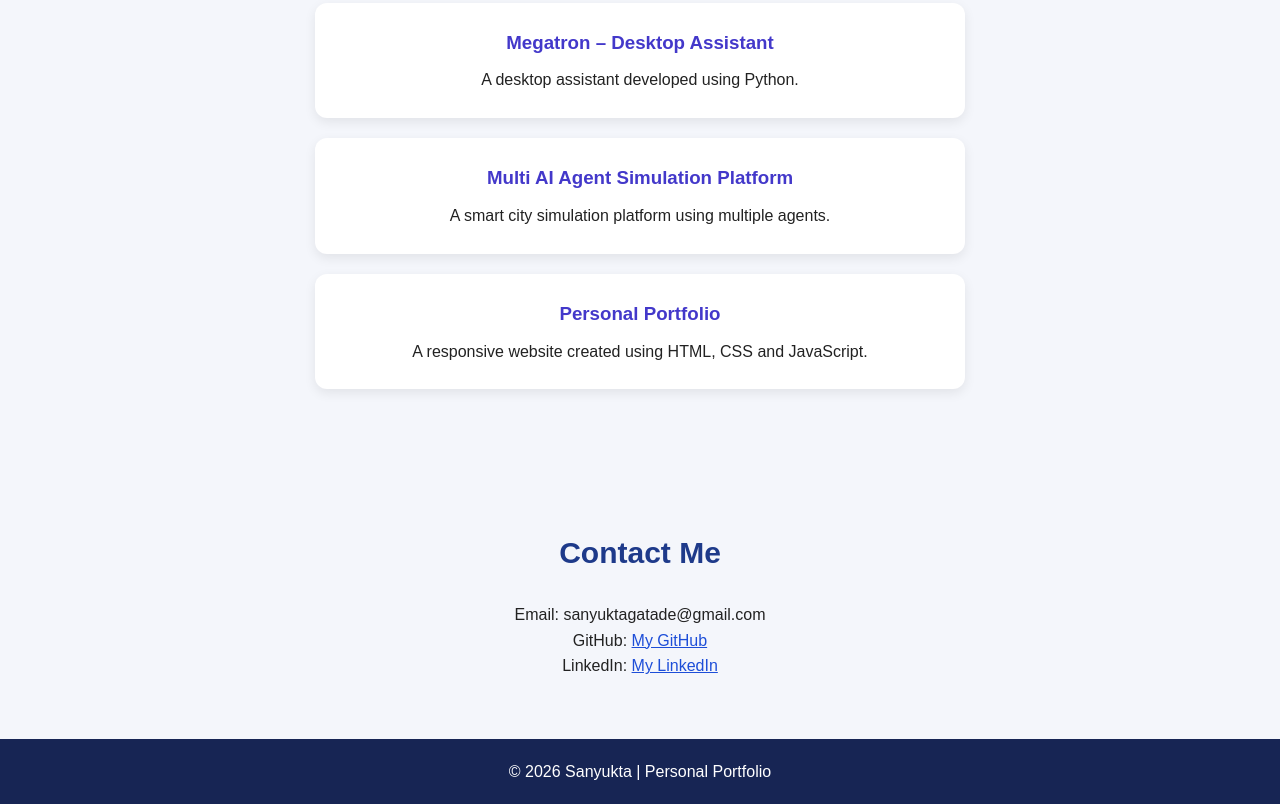
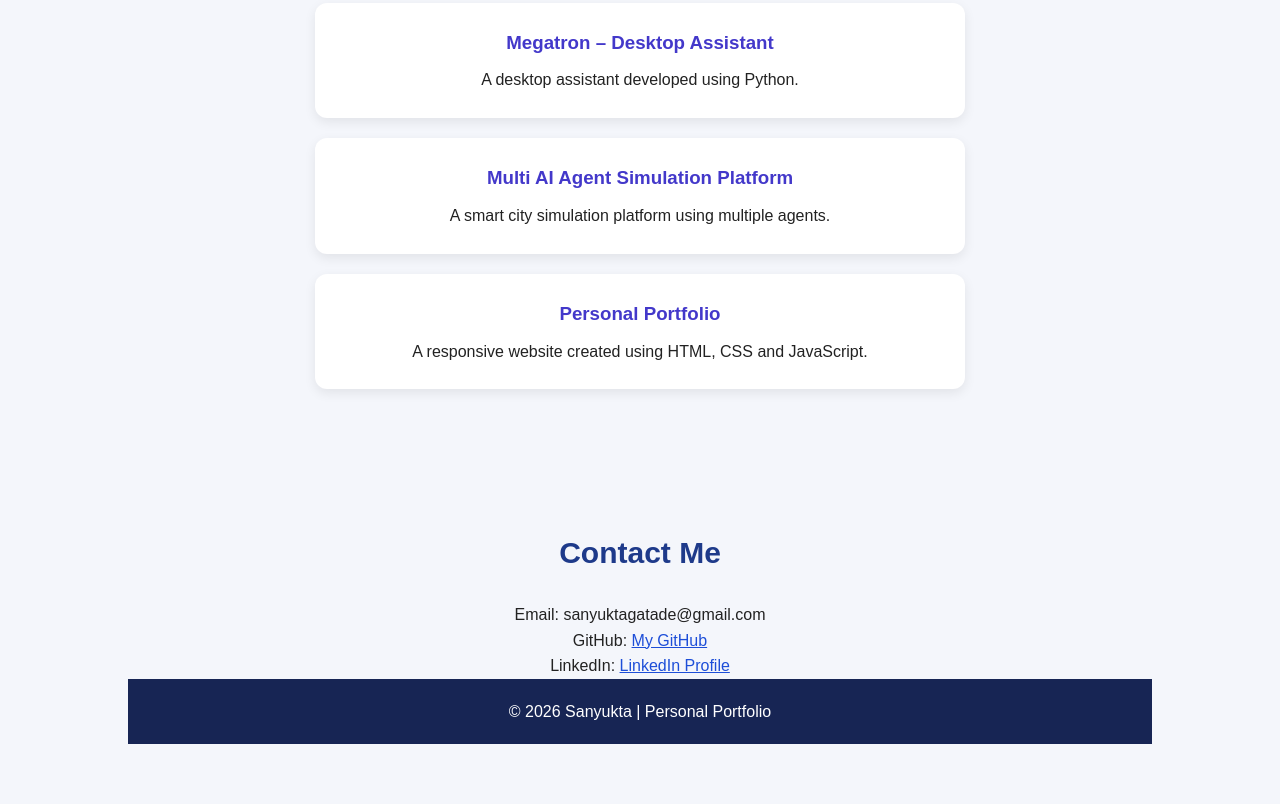
Before and after one commit to sanyuktagatade-svg/apexplanet-task-4, a plain HTML site: page index.html in a window 1280 px wide. Shown: the part 879-1683 px from the top of the page. Drawn offline with Linux system fonts and the light colour scheme.

Commit message:
Update LinkedIn link text in index.html

```diff
--- a/index.html
+++ b/index.html
@@ -53,7 +53,7 @@
     <h2>Contact Me</h2>
     <p>Email: sanyuktagatade@gmail.com</p>
     <p>GitHub: <a href="https://github.com/sanyuktagatade-svg">My GitHub</a></p>
-    <p>LinkedIn: <a href="https://www.linkedin.com/in/sanyukta-gatade-0a5b382b7/" target="_blank">My LinkedIn</a>
+    <p>LinkedIn: <a href="https://www.linkedin.com/in/sanyukta-gatade-0a5b382b7/">LinkedIn Profile</a></
   </section>
 
   <footer>
```
